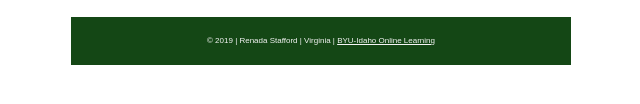
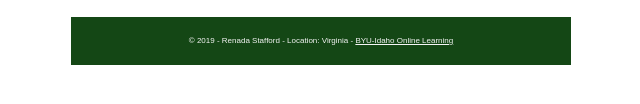
Before and after one commit to staffordrn/staffordrn.github.io, a plain HTML site: page index.html in a window 1280 px wide. Shown: the part 172-276 px from the top of the page, 319-959 px from the left. Drawn offline with Linux system fonts and the light colour scheme.

Commit message:
commit 2 1/18

```diff
--- a/index.html
+++ b/index.html
@@ -19,7 +19,7 @@
         </ul>
     </main>
     <footer>
-        <p>&copy; 2019 | Renada Stafford | Virginia | <a href="http://www.byui.edu/online">BYU-Idaho Online Learning</a></p>
+        <p>&copy; 2019 - Renada Stafford - Location: Virginia - <a href="http://www.byui.edu/online">BYU-Idaho Online Learning</a></p>
     </footer>
 </body>
 
```
